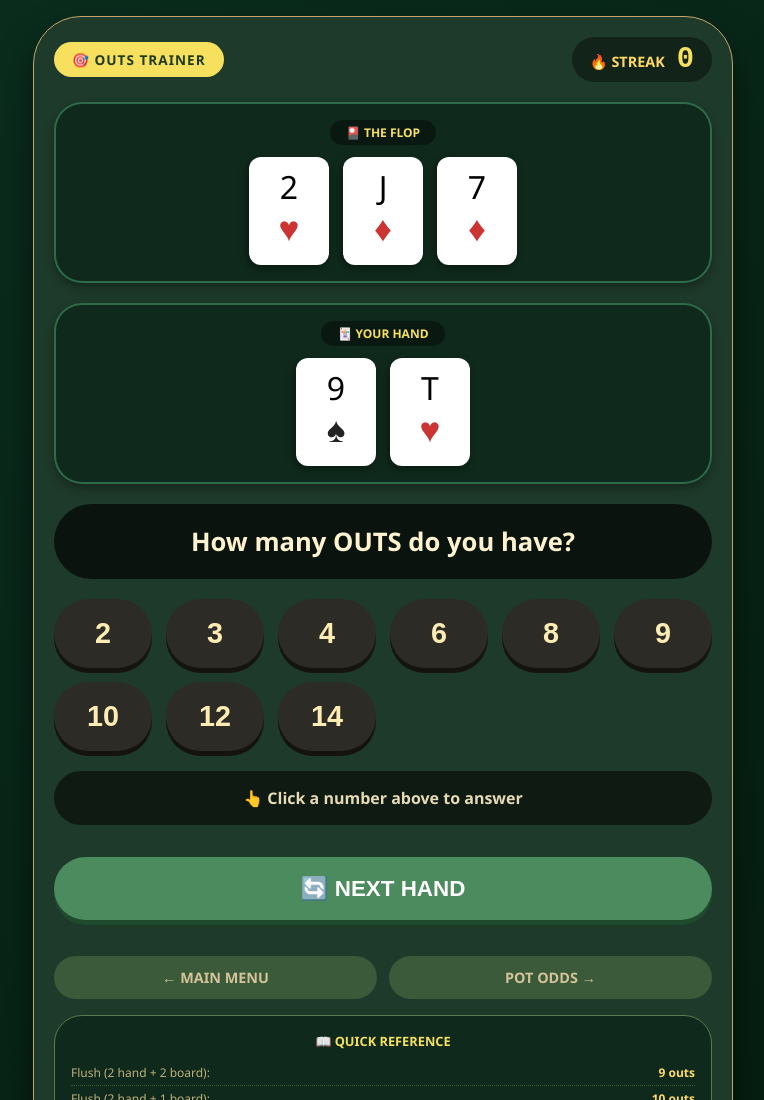
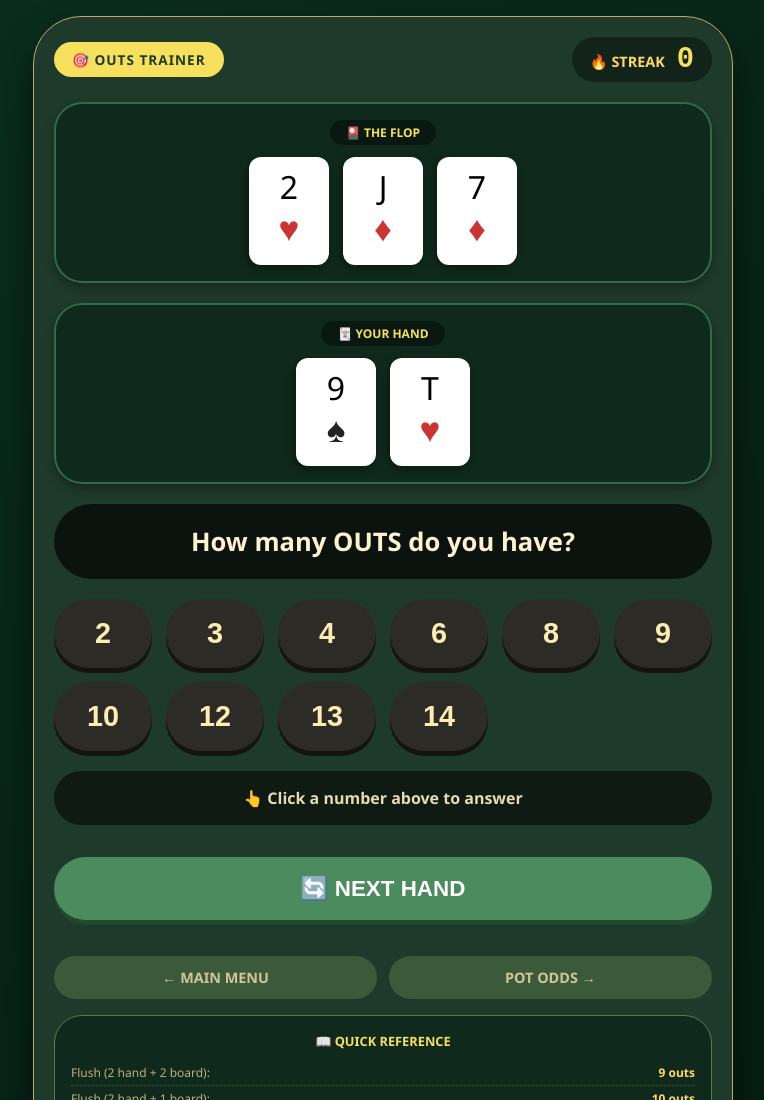
Before and after one commit to vincemilo/pokerOdds, a plain HTML site: page outs-trainer/index.html in a window 1280 px wide. Shown: the top 1100 px of the page, without its empty margins (257-1021 px from the left). Drawn offline with Linux system fonts and the light colour scheme.

Commit message:
Add button for data-outs value 13

```diff
--- a/outs-trainer/index.html
+++ b/outs-trainer/index.html
@@ -44,6 +44,7 @@
         <button class="action-btn" data-outs="9">9</button>
         <button class="action-btn" data-outs="10">10</button>
         <button class="action-btn" data-outs="12">12</button>
+        <button class="action-btn" data-outs="13">13</button>
         <button class="action-btn" data-outs="14">14</button>
       </div>
 
```
